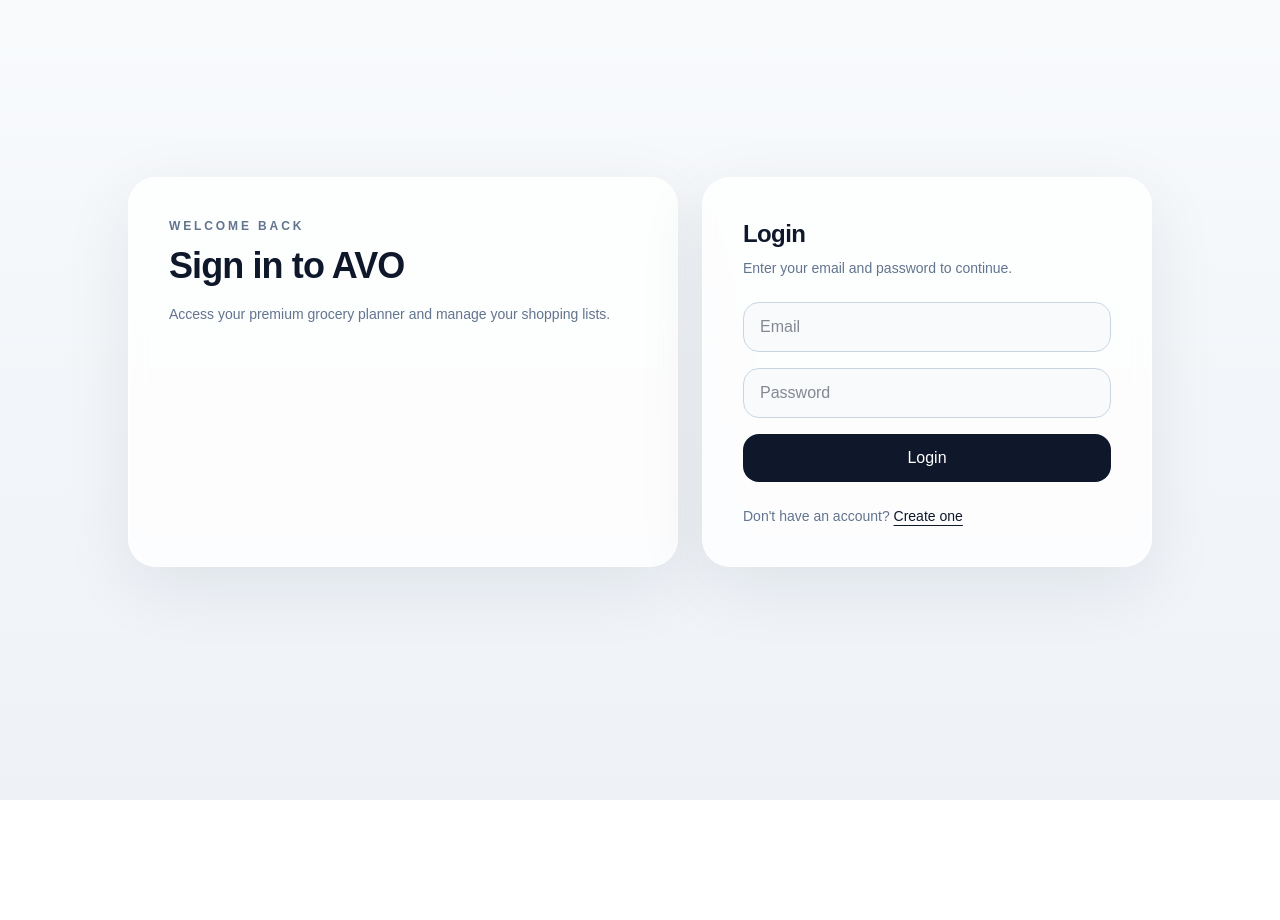
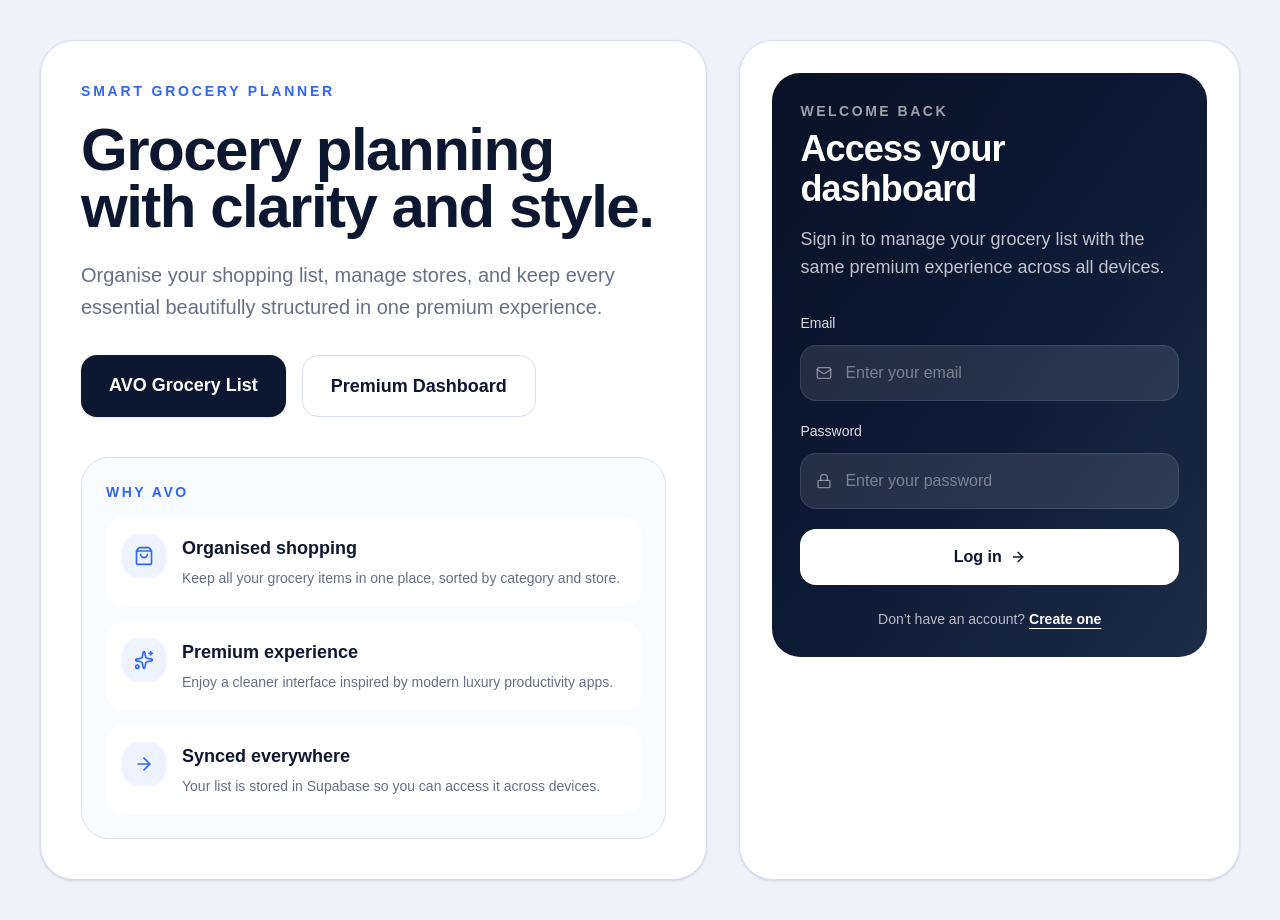
Before and after one commit to christianazr/AVO, a Next.js app: page /login in a window 1280 px wide. Before the commit the page ends 800 px from the top, so only its background shows below. Built offline with nearby package versions, Linux system fonts and the light colour scheme; no server answers.

Commit message:
Redesign AVO login to match MoveMate premium style

```diff
--- a/app/login/page.tsx
+++ b/app/login/page.tsx
@@ -1,107 +1,250 @@
-'use client'
+"use client";
 
-import { useEffect, useState } from 'react'
-import { useRouter } from 'next/navigation'
-import Link from 'next/link'
-import { supabase } from '../../lib/supabase'
+import { useState } from "react";
+import { useRouter } from "next/navigation";
+import { supabase } from "@/lib/supabase";
+import { Mail, Lock, ArrowRight, ShoppingBag, Sparkles } from "lucide-react";
 
 export default function LoginPage() {
-  const router = useRouter()
-  const [email, setEmail] = useState('')
-  const [password, setPassword] = useState('')
-  const [loading, setLoading] = useState(false)
+  const router = useRouter();
 
-  useEffect(() => {
-    const checkSession = async () => {
-      const { data } = await supabase.auth.getSession()
-      if (data.session) {
-        router.push('/dashboard')
-      }
-    }
+  const [isLogin, setIsLogin] = useState(true);
+  const [email, setEmail] = useState("");
+  const [password, setPassword] = useState("");
+  const [fullName, setFullName] = useState("");
+  const [loading, setLoading] = useState(false);
+  const [error, setError] = useState("");
+  const [success, setSuccess] = useState("");
 
-    checkSession()
-  }, [router])
+  const handleAuth = async (e: React.FormEvent) => {
+    e.preventDefault();
+    setError("");
+    setSuccess("");
+    setLoading(true);
 
-  const handleLogin = async () => {
-    if (!email || !password) {
-      alert('Please complete email and password')
-      return
-    }
-
-    setLoading(true)
-
+    try {
+      if (isLogin) {
         const { error } = await supabase.auth.signInWithPassword({
           email,
           password,
-    })
-
-    setLoading(false)
+        });
 
         if (error) {
-      alert(error.message)
-      return
+          setError(error.message);
+          setLoading(false);
+          return;
         }
 
-    router.push('/dashboard')
+        router.push("/dashboard");
+        router.refresh();
+      } else {
+        const { error } = await supabase.auth.signUp({
+          email,
+          password,
+          options: {
+            data: {
+              full_name: fullName,
+            },
+          },
+        });
+
+        if (error) {
+          setError(error.message);
+          setLoading(false);
+          return;
         }
 
+        setSuccess("Account created successfully. You can now access your dashboard.");
+        setIsLogin(true);
+        setPassword("");
+      }
+    } catch {
+      setError("Something went wrong. Please try again.");
+    }
+
+    setLoading(false);
+  };
+
   return (
-    <main className="min-h-screen bg-[linear-gradient(180deg,#f8fafc_0%,#eef2f7_100%)] px-4 py-8 text-slate-900">
-      <div className="mx-auto flex min-h-[85vh] max-w-5xl items-center">
-        <div className="grid w-full gap-6 md:grid-cols-[1.1fr_0.9fr]">
-          <section className="rounded-[28px] border border-white/70 bg-white/80 p-8 shadow-[0_20px_70px_rgba(15,23,42,0.08)] backdrop-blur md:p-10">
-            <p className="mb-3 text-xs font-semibold uppercase tracking-[0.24em] text-slate-500">
-              Welcome back
+    <main className="min-h-screen bg-[#eef3fb] text-[#0d1730]">
+      <div className="mx-auto flex min-h-screen max-w-7xl items-center px-6 py-10 md:px-8 lg:px-10">
+        <div className="grid w-full gap-8 xl:grid-cols-[1.2fr_0.9fr]">
+          <section className="rounded-[34px] border border-[#d8dfeb] bg-white p-8 shadow-sm md:p-10">
+            <div className="mb-5 text-sm font-semibold uppercase tracking-[0.2em] text-[#2f66f5]">
+              Smart Grocery Planner
+            </div>
+
+            <h1 className="max-w-3xl text-5xl font-semibold leading-[0.95] tracking-tight text-[#0d1730] md:text-6xl">
+              Grocery planning with clarity and style.
+            </h1>
+
+            <p className="mt-6 max-w-2xl text-xl leading-8 text-[#667085]">
+              Organise your shopping list, manage stores, and keep every essential
+              beautifully structured in one premium experience.
             </p>
-            <h1 className="text-4xl font-semibold tracking-tight">Sign in to AVO</h1>
-            <p className="mt-4 max-w-md text-sm leading-6 text-slate-500">
-              Access your premium grocery planner and manage your shopping lists.
-            </p>
-          </section>
 
-          <section className="rounded-[28px] border border-white/70 bg-white/80 p-8 shadow-[0_20px_70px_rgba(15,23,42,0.08)] backdrop-blur md:p-10">
-            <div className="mb-6">
-              <h2 className="text-2xl font-semibold tracking-tight">Login</h2>
-              <p className="mt-2 text-sm text-slate-500">
-                Enter your email and password to continue.
-              </p>
+            <div className="mt-8 flex flex-wrap gap-4">
+              <div className="rounded-2xl bg-[#0c1730] px-7 py-4 text-lg font-semibold text-white shadow-sm">
+                AVO Grocery List
+              </div>
+              <div className="rounded-2xl border border-[#d8dfeb] bg-white px-7 py-4 text-lg font-semibold text-[#0d1730]">
+                Premium Dashboard
+              </div>
+            </div>
+
+            <div className="mt-10 rounded-[28px] border border-[#dde3ee] bg-[#f8fbff] p-6">
+              <div className="mb-4 text-sm font-semibold uppercase tracking-[0.18em] text-[#2f66f5]">
+                Why AVO
               </div>
 
               <div className="space-y-4">
+                <InfoRow
+                  icon={<ShoppingBag className="h-5 w-5" />}
+                  title="Organised shopping"
+                  text="Keep all your grocery items in one place, sorted by category and store."
+                />
+                <InfoRow
+                  icon={<Sparkles className="h-5 w-5" />}
+                  title="Premium experience"
+                  text="Enjoy a cleaner interface inspired by modern luxury productivity apps."
+                />
+                <InfoRow
+                  icon={<ArrowRight className="h-5 w-5" />}
+                  title="Synced everywhere"
+                  text="Your list is stored in Supabase so you can access it across devices."
+                />
+              </div>
+            </div>
+          </section>
+
+          <section className="rounded-[34px] border border-[#d8dfeb] bg-white p-6 shadow-sm md:p-8">
+            <div className="rounded-[28px] bg-gradient-to-br from-[#081225] via-[#0d1a34] to-[#1d2d47] p-7 text-white">
+              <div className="mb-2 text-sm font-semibold uppercase tracking-[0.18em] text-white/60">
+                {isLogin ? "Welcome back" : "Create account"}
+              </div>
+
+              <h2 className="text-4xl font-semibold tracking-tight">
+                {isLogin ? "Access your dashboard" : "Start with AVO"}
+              </h2>
+
+              <p className="mt-4 text-lg leading-7 text-white/75">
+                {isLogin
+                  ? "Sign in to manage your grocery list with the same premium experience across all devices."
+                  : "Create your account and start organising your grocery shopping beautifully."}
+              </p>
+
+              <form onSubmit={handleAuth} className="mt-8 space-y-5">
+                {!isLogin && (
+                  <div>
+                    <label className="mb-3 block text-sm font-medium text-white/85">
+                      Full name
+                    </label>
                     <input
-                className="w-full rounded-2xl border border-slate-300 bg-slate-50 px-4 py-3 text-base outline-none transition focus:border-slate-400 focus:bg-white"
+                      type="text"
+                      value={fullName}
+                      onChange={(e) => setFullName(e.target.value)}
+                      placeholder="Enter your name"
+                      className="h-14 w-full rounded-2xl border border-white/10 bg-white/10 px-4 text-base text-white placeholder:text-white/40 outline-none transition focus:border-white/25"
+                    />
+                  </div>
+                )}
+
+                <div>
+                  <label className="mb-3 block text-sm font-medium text-white/85">
+                    Email
+                  </label>
+                  <div className="relative">
+                    <Mail className="pointer-events-none absolute left-4 top-1/2 h-4 w-4 -translate-y-1/2 text-white/45" />
+                    <input
                       type="email"
-                placeholder="Email"
                       value={email}
                       onChange={(e) => setEmail(e.target.value)}
+                      placeholder="Enter your email"
+                      required
+                      className="h-14 w-full rounded-2xl border border-white/10 bg-white/10 pl-11 pr-4 text-base text-white placeholder:text-white/40 outline-none transition focus:border-white/25"
                     />
+                  </div>
+                </div>
 
+                <div>
+                  <label className="mb-3 block text-sm font-medium text-white/85">
+                    Password
+                  </label>
+                  <div className="relative">
+                    <Lock className="pointer-events-none absolute left-4 top-1/2 h-4 w-4 -translate-y-1/2 text-white/45" />
                     <input
-                className="w-full rounded-2xl border border-slate-300 bg-slate-50 px-4 py-3 text-base outline-none transition focus:border-slate-400 focus:bg-white"
                       type="password"
-                placeholder="Password"
                       value={password}
                       onChange={(e) => setPassword(e.target.value)}
+                      placeholder="Enter your password"
+                      required
+                      className="h-14 w-full rounded-2xl border border-white/10 bg-white/10 pl-11 pr-4 text-base text-white placeholder:text-white/40 outline-none transition focus:border-white/25"
                     />
+                  </div>
+                </div>
+
+                {error && (
+                  <div className="rounded-2xl border border-[#ffb4a2]/30 bg-[#ffede8] px-4 py-3 text-sm text-[#ffb4a2]">
+                    {error}
+                  </div>
+                )}
+
+                {success && (
+                  <div className="rounded-2xl border border-[#8ed0b5]/30 bg-[#eaf8f1] px-4 py-3 text-sm text-[#9be2c4]">
+                    {success}
+                  </div>
+                )}
 
                 <button
-                className="w-full rounded-2xl bg-slate-900 px-4 py-3 font-medium text-white transition hover:bg-slate-800 disabled:cursor-not-allowed disabled:opacity-70"
-                onClick={handleLogin}
+                  type="submit"
                   disabled={loading}
+                  className="inline-flex h-14 w-full items-center justify-center gap-2 rounded-2xl bg-white px-5 text-base font-semibold text-[#0d1730] transition hover:bg-white/90 disabled:opacity-60"
                 >
-                {loading ? 'Signing in...' : 'Login'}
+                  {loading ? "Please wait..." : isLogin ? "Log in" : "Create account"}
+                  <ArrowRight className="h-4 w-4" />
+                </button>
+              </form>
+
+              <div className="mt-6 text-center text-sm text-white/70">
+                {isLogin ? "Don’t have an account?" : "Already have an account?"}{" "}
+                <button
+                  type="button"
+                  onClick={() => {
+                    setIsLogin(!isLogin);
+                    setError("");
+                    setSuccess("");
+                  }}
+                  className="font-semibold text-white underline underline-offset-4"
+                >
+                  {isLogin ? "Create one" : "Log in"}
                 </button>
               </div>
-
-            <p className="mt-6 text-sm text-slate-500">
-              Don&apos;t have an account?{' '}
-              <Link href="/register" className="font-medium text-slate-900 underline underline-offset-4">
-                Create one
-              </Link>
-            </p>
+            </div>
           </section>
         </div>
       </div>
     </main>
-  )
+  );
 }
+
+function InfoRow({
+  icon,
+  title,
+  text,
+}: {
+  icon: React.ReactNode;
+  title: string;
+  text: string;
+}) {
+  return (
+    <div className="flex gap-4 rounded-2xl bg-white p-4">
+      <div className="flex h-11 w-11 shrink-0 items-center justify-center rounded-2xl bg-[#eef4ff] text-[#2f66f5]">
+        {icon}
+      </div>
+      <div>
+        <h3 className="text-lg font-semibold text-[#0d1730]">{title}</h3>
+        <p className="mt-1 text-sm leading-6 text-[#667085]">{text}</p>
+      </div>
+    </div>
+  );
+}
```
Lines whose indentation alone changed are shown as unchanged.
